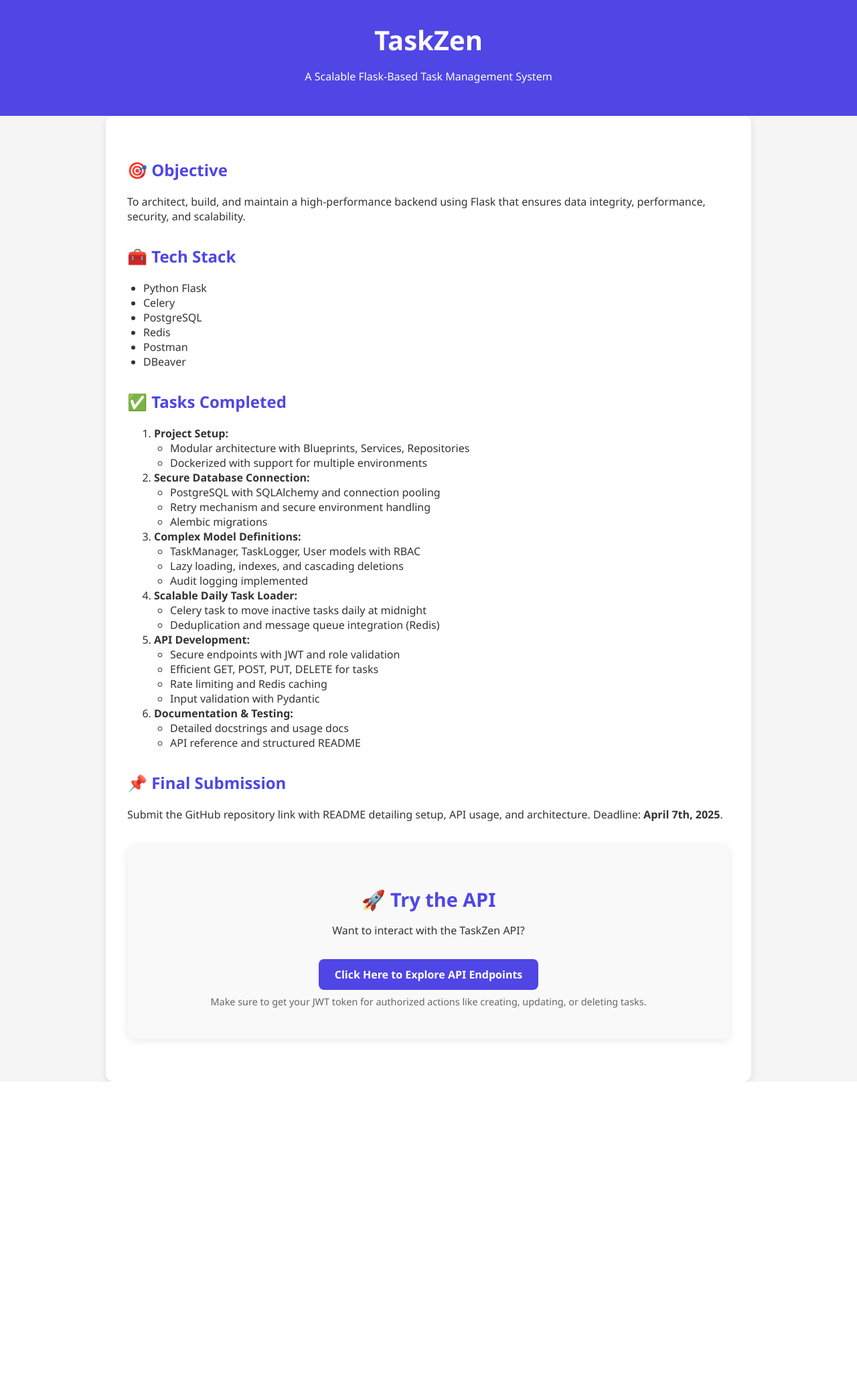
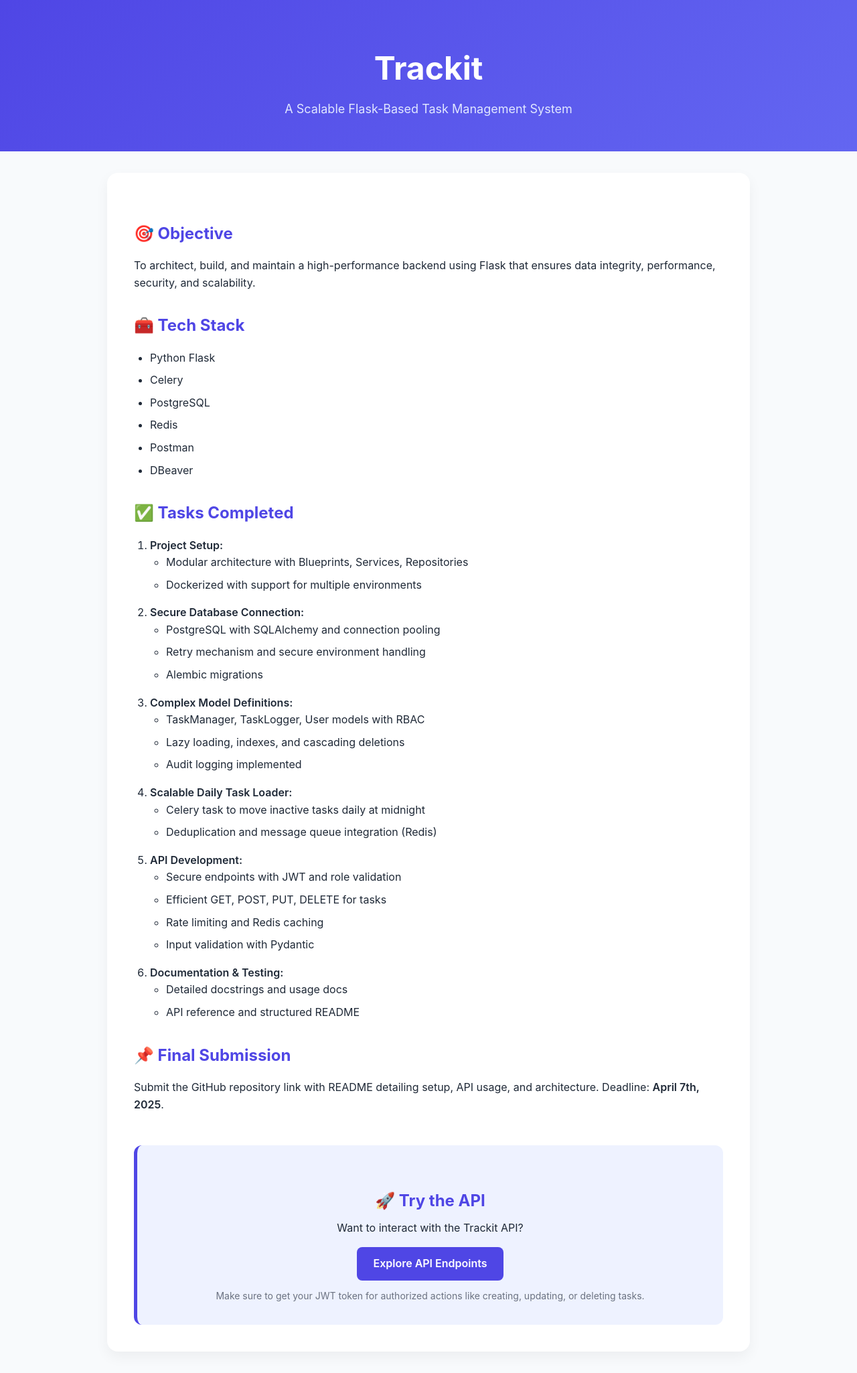
Before and after one commit to Derek1350/Trackit-TaskManager-API, a Flask app: page / in a window 1280 px wide. Shown: the whole page at 67% size. Before the commit the page ends 1615 px from the top, so only its background shows below. Run offline with Flask 3, Linux system fonts and the light colour scheme.

Commit message:
ALL DONE GOOD TO GO

```diff
--- a/app/templates/auth_routes.html
+++ b/app/templates/auth_routes.html
@@ -13,7 +13,7 @@
     </style>
 </head>
 <body>
-    <h1>TaskPulse API Reference Guide</h1>
+    <h1>Trackit API Reference Guide</h1>
 
     <div class="endpoint">
         <h2>📌 Register a New User</h2>
--- a/app/templates/index.html
+++ b/app/templates/index.html
@@ -2,73 +2,144 @@
 <html lang="en">
 <head>
   <meta charset="UTF-8">
-  <meta name="viewport" content="width=device-width, initial-scale=1.0">
-  <title>TaskZen | Flask Task Management System</title>
+  <meta name="viewport" content="width=device-width, initial-scale=1">
+  <title>Trackit | Flask Task Management System</title>
   <style>
-    body {
-      font-family: 'Segoe UI', Tahoma, Geneva, Verdana, sans-serif;
+    :root {
+      --primary: #4f46e5;
+      --primary-light: #6366f1;
+      --background: #f8fafc;
+      --card-bg: #ffffff;
+      --text: #1f2937;
+      --muted: #6b7280;
+    }
+
+    * {
+      box-sizing: border-box;
       margin: 0;
       padding: 0;
-      background-color: #f5f5f5;
-      color: #333;
     }
+
+    body {
+      font-family: 'Inter', sans-serif;
+      background-color: var(--background);
+      color: var(--text);
+      line-height: 1.6;
+    }
+
+    /* ✨ Animated Header Section */
     header {
-      background-color: #4f46e5;
+      background: linear-gradient(135deg, var(--primary), var(--primary-light));
       color: white;
+      padding: 4rem 1rem 3rem;
+      text-align: center;
+      position: relative;
+      overflow: hidden;
+    }
+
+    header h1 {
+      font-size: 3rem;
+      margin-bottom: 0.5rem;
+      animation: fadeInUp 1s ease-out forwards;
+      opacity: 0;
+    }
+
+    header p {
+      font-size: 1.125rem;
+      color: #e0e7ff;
+      animation: fadeInUp 1.3s ease-out forwards;
+      opacity: 0;
+    }
+
+    @keyframes fadeInUp {
+      from {
+        opacity: 0;
+        transform: translateY(20px);
+      }
+      to {
+        opacity: 1;
+        transform: translateY(0);
+      }
+    }
+
+    main {
+      max-width: 960px;
+      margin: 2rem auto;
+      background-color: var(--card-bg);
+      padding: 2.5rem;
+      border-radius: 16px;
+      box-shadow: 0 8px 20px rgba(0, 0, 0, 0.05);
+    }
+
+    h2 {
+      color: var(--primary);
+      font-size: 1.5rem;
+      margin-top: 2rem;
+      margin-bottom: 1rem;
+    }
+
+    ul, ol {
+      padding-left: 1.5rem;
+      margin-bottom: 1rem;
+    }
+
+    li {
+      margin-bottom: 0.5rem;
+    }
+
+    strong {
+      font-weight: 600;
+    }
+
+    .api-usage {
+      margin-top: 3rem;
       padding: 2rem;
+      background-color: #eef2ff;
+      border-left: 5px solid var(--primary);
+      border-radius: 12px;
       text-align: center;
     }
-    header h1 {
-      margin: 0;
-      font-size: 2.5rem;
-    }
-    main {
-      padding: 2rem;
-      max-width: 900px;
-      margin: auto;
-      background-color: white;
-      border-radius: 12px;
-      box-shadow: 0 4px 12px rgba(0,0,0,0.1);
-    }
-    h2 {
-      color: #4f46e5;
-      margin-top: 2rem;
-    }
-    ul {
-      padding-left: 1.5rem;
-    }
-    .api-usage {
-      background-color: #f9f9f9;
-      padding: 2rem;
-      margin: 2rem 0;
-      text-align: center;
-      border-radius: 12px;
-      box-shadow: 0 4px 12px rgba(0,0,0,0.08);
-    }
+
     .api-usage h2 {
-      font-size: 1.8rem;
       margin-bottom: 0.5rem;
     }
-    .api-usage .btn {
+
+    .btn {
       display: inline-block;
-      margin-top: 1rem;
+      background-color: var(--primary);
+      color: white;
       padding: 0.75rem 1.5rem;
-      background-color: #4f46e5;
-      color: white;
       border-radius: 8px;
       text-decoration: none;
-      font-weight: bold;
+      font-weight: 600;
+      margin-top: 1rem;
+      transition: background 0.3s ease;
     }
-    .api-usage .note {
-      margin-top: 0.5rem;
-      font-size: 0.9rem;
-      color: #666;
+
+    .btn:hover {
+      background-color: var(--primary-light);
+    }
+
+    .note {
+      font-size: 0.875rem;
+      color: var(--muted);
+      margin-top: 0.75rem;
+    }
+
+    @media (max-width: 768px) {
+      main {
+        padding: 1.5rem;
+      }
+
+      header h1 {
+        font-size: 2.25rem;
+      }
     }
   </style>
 </head>
 <body>
   <header>
-    <h1>TaskZen</h1>
+    <h1>Trackit</h1>
     <p>A Scalable Flask-Based Task Management System</p>
   </header>
 
@@ -86,41 +157,35 @@
       <li>DBeaver</li>
     </ul>
 
-
     <h2>✅ Tasks Completed</h2>
     <ol>
-      <li>
-        <strong>Project Setup:</strong>
+      <li><strong>Project Setup:</strong>
         <ul>
           <li>Modular architecture with Blueprints, Services, Repositories</li>
           <li>Dockerized with support for multiple environments</li>
         </ul>
       </li>
-      <li>
-        <strong>Secure Database Connection:</strong>
+      <li><strong>Secure Database Connection:</strong>
         <ul>
           <li>PostgreSQL with SQLAlchemy and connection pooling</li>
           <li>Retry mechanism and secure environment handling</li>
           <li>Alembic migrations</li>
         </ul>
       </li>
-      <li>
-        <strong>Complex Model Definitions:</strong>
+      <li><strong>Complex Model Definitions:</strong>
         <ul>
           <li>TaskManager, TaskLogger, User models with RBAC</li>
           <li>Lazy loading, indexes, and cascading deletions</li>
           <li>Audit logging implemented</li>
         </ul>
       </li>
-      <li>
-        <strong>Scalable Daily Task Loader:</strong>
+      <li><strong>Scalable Daily Task Loader:</strong>
         <ul>
           <li>Celery task to move inactive tasks daily at midnight</li>
           <li>Deduplication and message queue integration (Redis)</li>
         </ul>
       </li>
-      <li>
-        <strong>API Development:</strong>
+      <li><strong>API Development:</strong>
         <ul>
           <li>Secure endpoints with JWT and role validation</li>
           <li>Efficient GET, POST, PUT, DELETE for tasks</li>
@@ -128,8 +193,7 @@
           <li>Input validation with Pydantic</li>
         </ul>
       </li>
-      <li>
-        <strong>Documentation & Testing:</strong>
+      <li><strong>Documentation & Testing:</strong>
         <ul>
           <li>Detailed docstrings and usage docs</li>
           <li>API reference and structured README</li>
@@ -142,8 +206,8 @@
 
     <section class="api-usage">
       <h2>🚀 Try the API</h2>
-      <p>Want to interact with the TaskZen API?</p>
-      <a href="{{ url_for('main.api_selector') }}" class="btn">Click Here to Explore API Endpoints</a>
+      <p>Want to interact with the Trackit API?</p>
+      <a href="{{ url_for('main.api_selector') }}" class="btn">Explore API Endpoints</a>
       <p class="note">Make sure to get your JWT token for authorized actions like creating, updating, or deleting tasks.</p>
     </section>
   </main>
```
